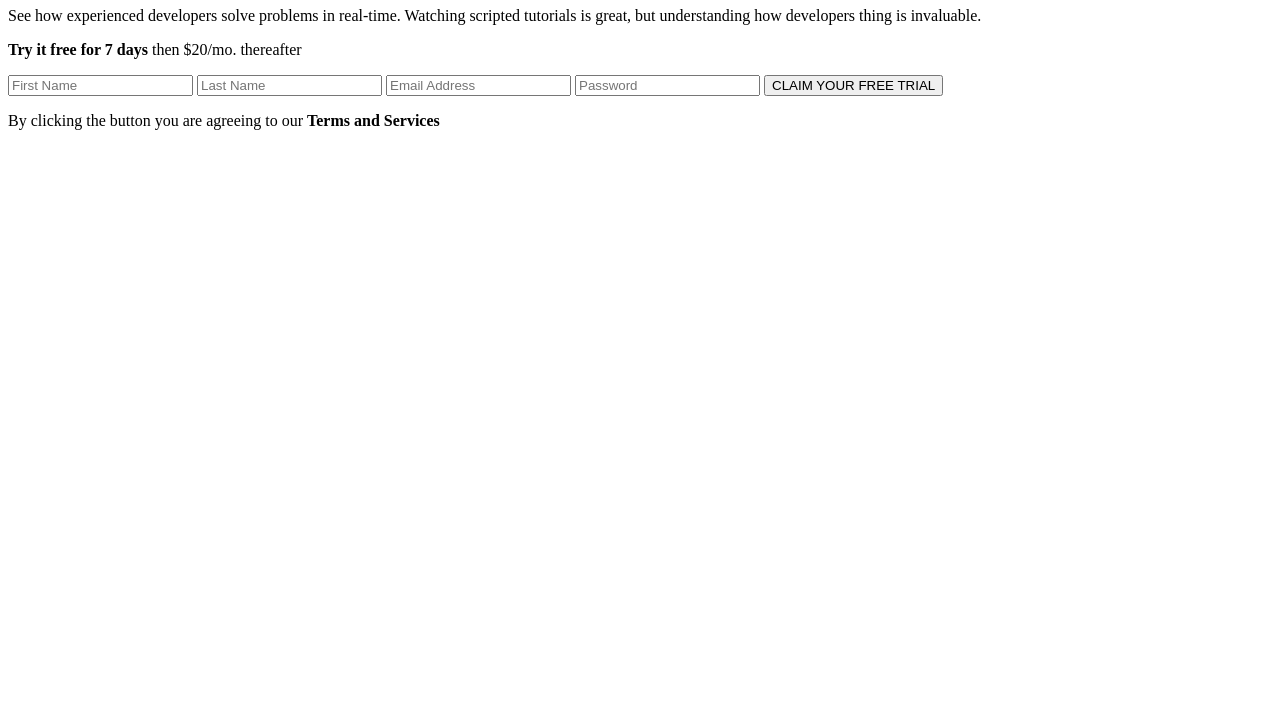
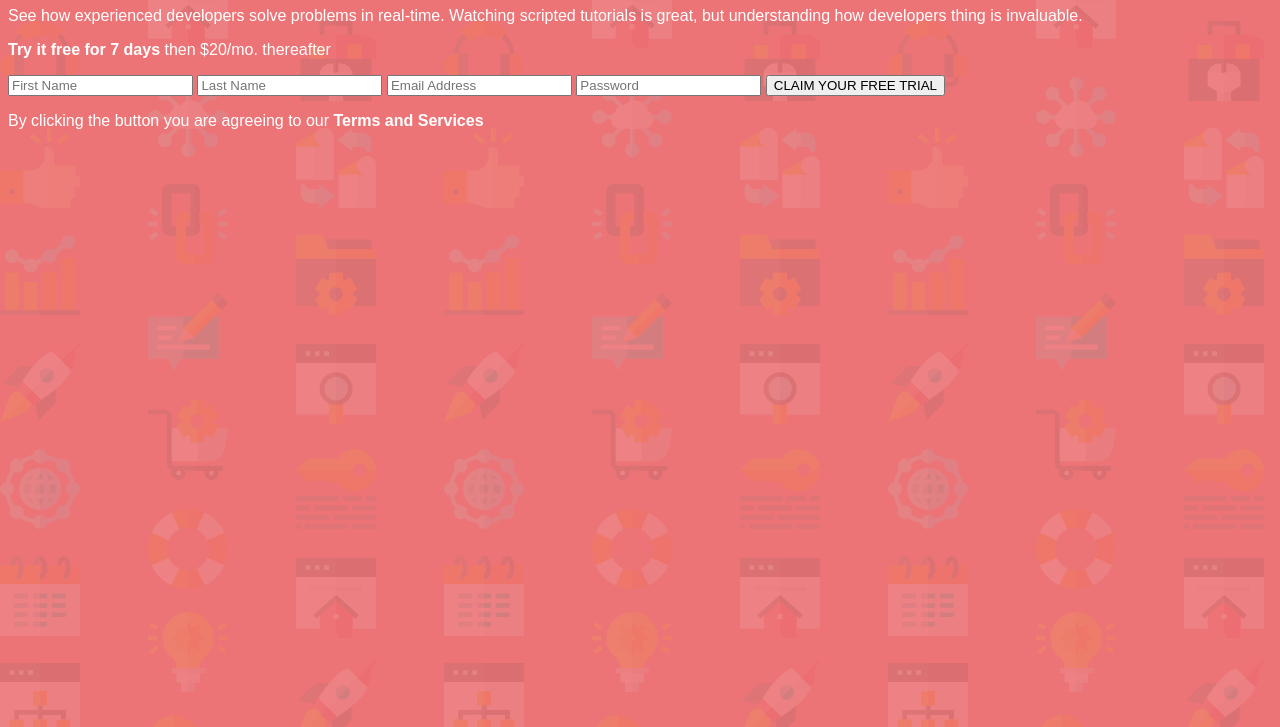
Before and after one commit to zdavidson/learn-css, a plain HTML site: page index.html in a window 1280 px wide. Shown: the part 73-800 px from the top of the page. Drawn offline with Linux system fonts and the light colour scheme.

Commit message:
initial styles

```diff
--- a/index.html
+++ b/index.html
@@ -5,6 +5,7 @@
     <meta http-equiv="X-UA-Compatible" content="IE=edge" />
     <meta name="viewport" content="width=device-width, initial-scale=1.0" />
     <title>Sign Up Form</title>
+    <link rel="stylesheet" href="./styles.css" />
   </head>
   <body>
     <div>
--- /dev/null
+++ b/styles.css
@@ -0,0 +1,6 @@
+body {
+  background-color: #ec7476;
+  background-image: url("./images/bg-intro-desktop.png");
+  color: white;
+  font-family: Arial, Helvetica, sans-serif;
+}
```
Also changed, not shown: images/bg-intro-desktop.png (added).
